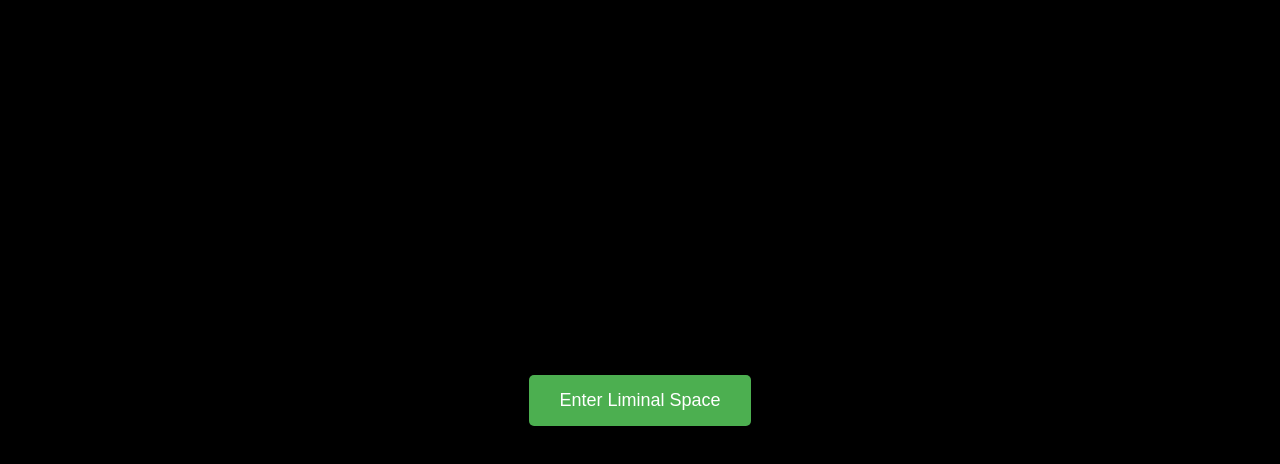
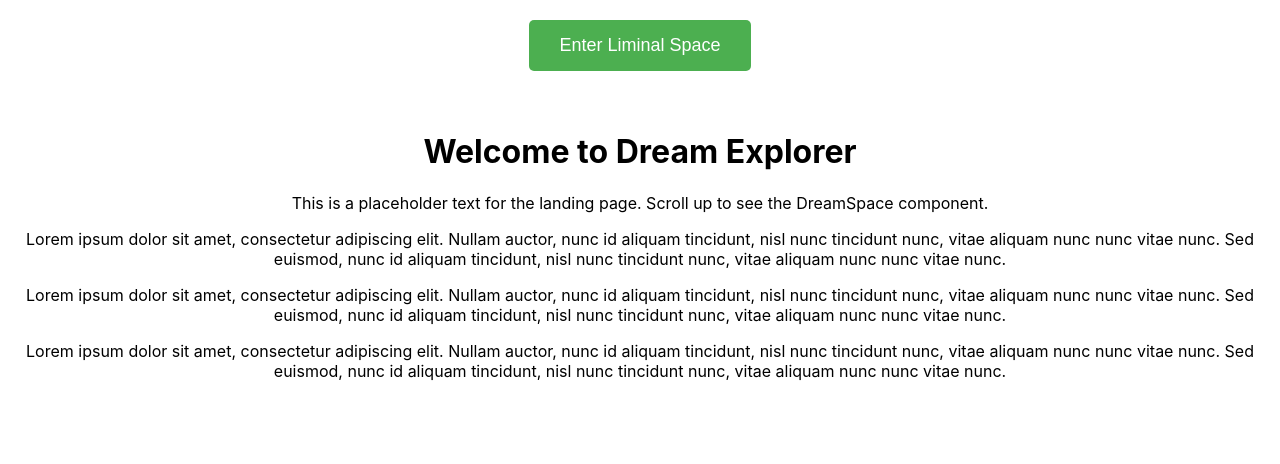
Before and after one commit to ProjectLiminality/DreamExplorer, a React (Create React App) app: page / in a window 1280 px wide. Shown: the top 464 px of the page. Built offline with nearby package versions, Linux system fonts and the light colour scheme.

Commit message:
feat: Implement 2D webpage with liminal space entry button

```diff
--- a/src/App.css
+++ b/src/App.css
@@ -1,21 +1,23 @@
 .App {
-  display: flex;
-  flex-direction: column;
   height: 100vh;
+  width: 100vw;
+  overflow: hidden;
+}
+
+.two-dimensional-webpage {
+  height: 100%;
+  width: 100%;
   overflow-y: auto;
+  background-color: white;
 }
 
 .dream-space-container {
-  height: 80vh;
+  height: 100%;
   width: 100%;
   position: relative;
-  z-index: 1;
 }
 
 .landing-page {
   padding: 20px;
-  background-color: white;
   color: black;
-  position: relative;
-  z-index: 2;
 }
--- a/src/App.js
+++ b/src/App.js
@@ -35,16 +35,18 @@ function App() {
 
   return (
     <div className="App">
+      {!showDreamSpace ? (
+        <div className="two-dimensional-webpage">
           <LiminalOverlay onEnter={handleEnterLiminalSpace} />
-      {showDreamSpace && (
+          <LandingPage />
+        </div>
+      ) : (
         <div className="dream-space-container">
           <DreamSpace
             dreamGraphRef={dreamGraphRef}
             onHover={(repoName) => console.log('Hovered node:', repoName)}
             onNodesChange={handleNodesChange}
           />
-        </div>
-      )}
           <SearchPanel
             isOpen={isSearchPanelOpen}
             onSearch={handleSearchComplete}
@@ -59,7 +61,8 @@ function App() {
               zIndex: 1000
             }}
           />
-      <LandingPage />
+        </div>
+      )}
     </div>
   );
 }
--- a/src/components/LiminalOverlay.jsx
+++ b/src/components/LiminalOverlay.jsx
@@ -1,21 +1,10 @@
-import React, { useState } from 'react';
+import React from 'react';
 import '../styles/LiminalOverlay.css';
 
 const LiminalOverlay = ({ onEnter }) => {
-  const [isVisible, setIsVisible] = useState(true);
-
-  const handleEnter = () => {
-    setIsVisible(false);
-    setTimeout(() => {
-      onEnter();
-    }, 1000); // Wait for fade-out animation to complete
-  };
-
-  if (!isVisible) return null;
-
   return (
-    <div className={`liminal-overlay ${isVisible ? 'visible' : 'hidden'}`}>
-      <button onClick={handleEnter}>Enter Liminal Space</button>
+    <div className="liminal-overlay">
+      <button onClick={onEnter}>Enter Liminal Space</button>
     </div>
   );
 };
--- a/src/styles/LiminalOverlay.css
+++ b/src/styles/LiminalOverlay.css
@@ -1,24 +1,8 @@
 .liminal-overlay {
-  position: fixed;
-  top: 0;
-  left: 0;
-  width: 100%;
-  height: 100%;
-  background-color: #000;
   display: flex;
   justify-content: center;
   align-items: center;
-  z-index: 1000;
-  transition: opacity 1s ease-in-out;
-}
-
-.liminal-overlay.visible {
-  opacity: 1;
-}
-
-.liminal-overlay.hidden {
-  opacity: 0;
-  pointer-events: none;
+  padding: 20px;
 }
 
 .liminal-overlay button {
```
Lines whose indentation alone changed are shown as unchanged.
